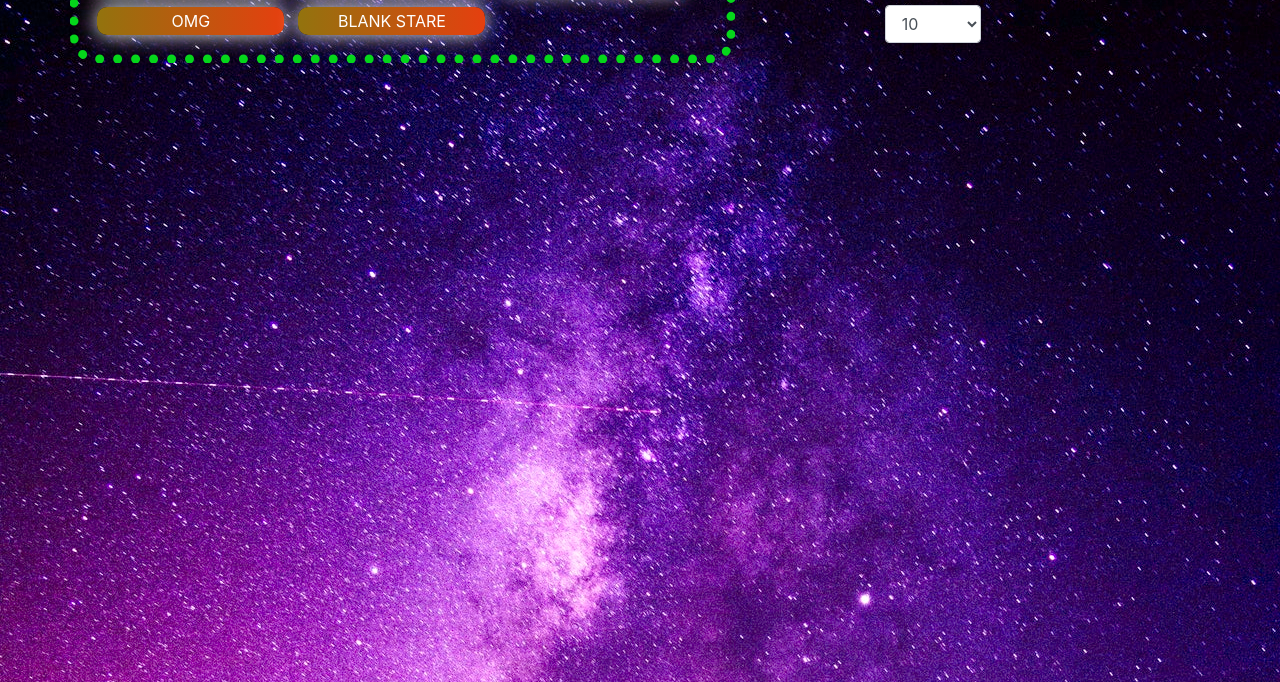
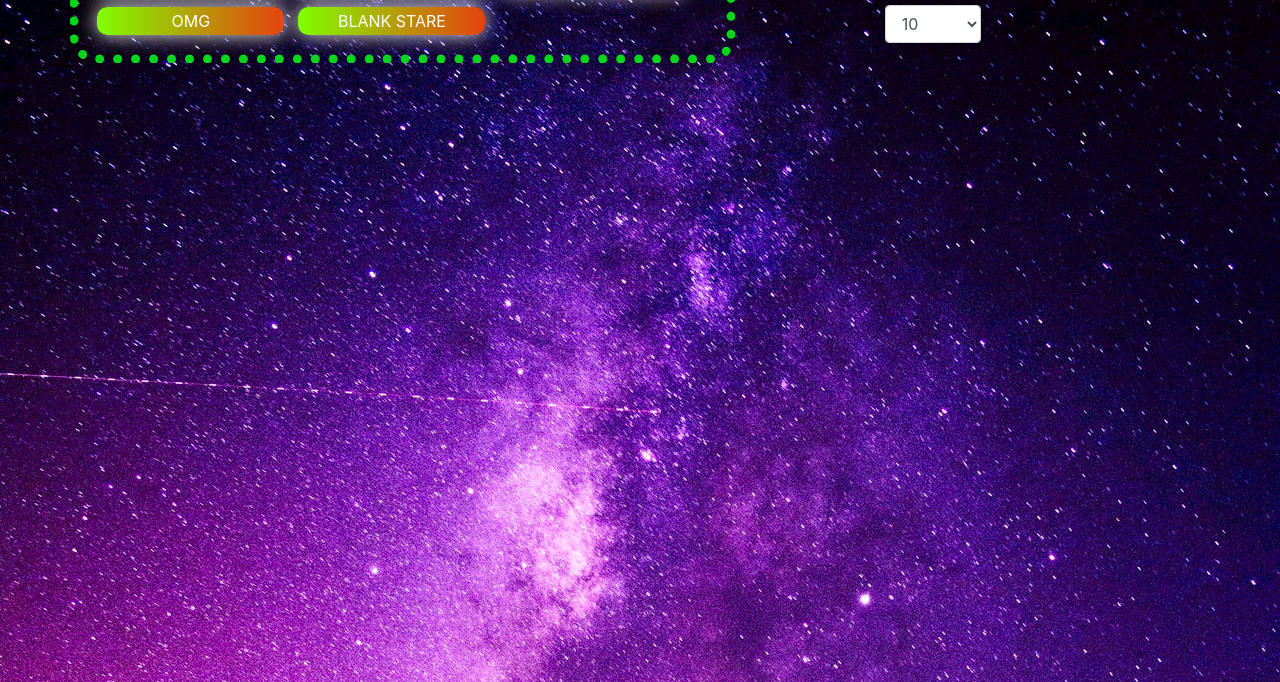
Before and after one commit to zahollingsworth1/Giftastic, a plain HTML site: page index.html in a window 1280 px wide. Shown: the part 118-800 px from the top of the page. Drawn offline with nearby package versions, Linux system fonts and the light colour scheme.

Commit message:
Add files via upload

```diff
--- a/assets/css/style.css
+++ b/assets/css/style.css
@@ -47,7 +47,7 @@ a:hover{
     color: white;
     box-shadow: 0 0 20px #eee;
     border-radius: 10px;
-    background-image: linear-gradient(to right, #92730e 0%, #e73e0f 51%, #665b39 100%);
+    background-image: linear-gradient(to right, #80FF00 0%, #e73e0f 51%, #66FFFF 100%);
     outline: none;
     width: 187px;
     display: inline-grid;
```
